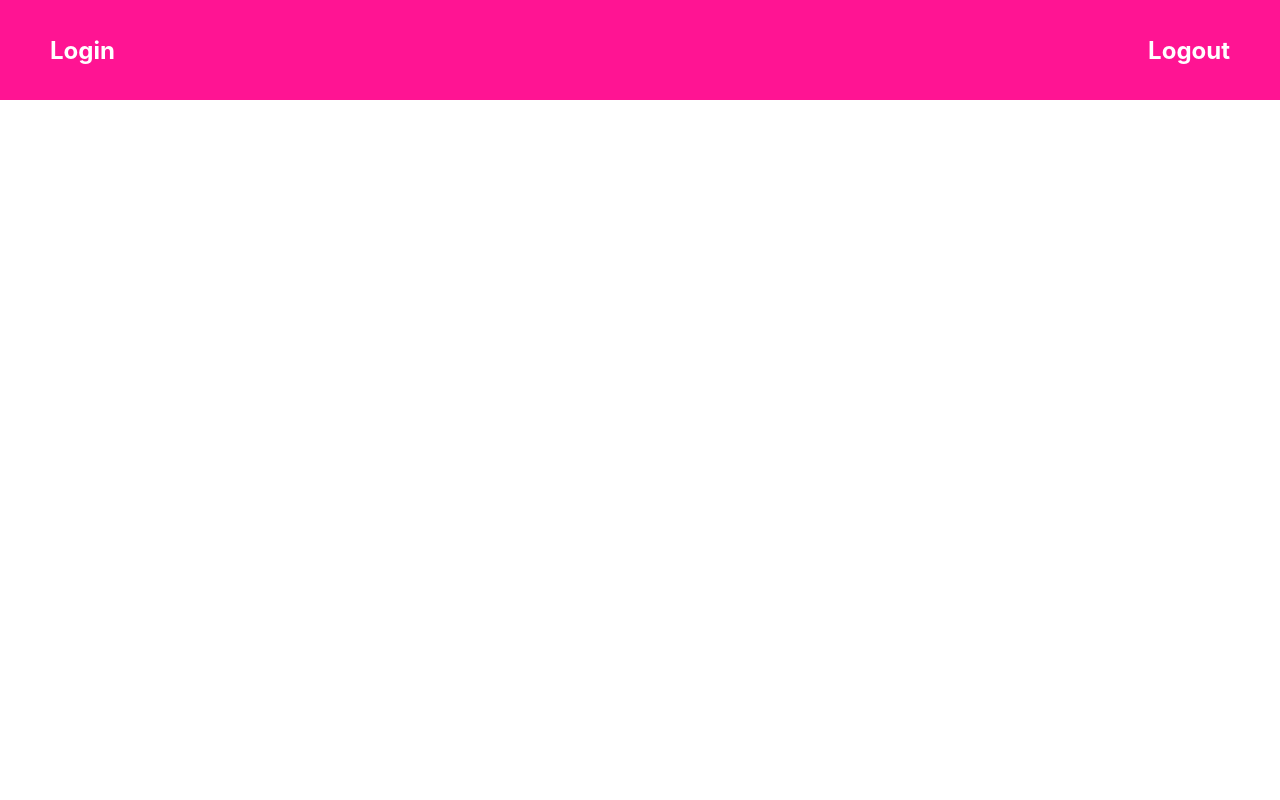
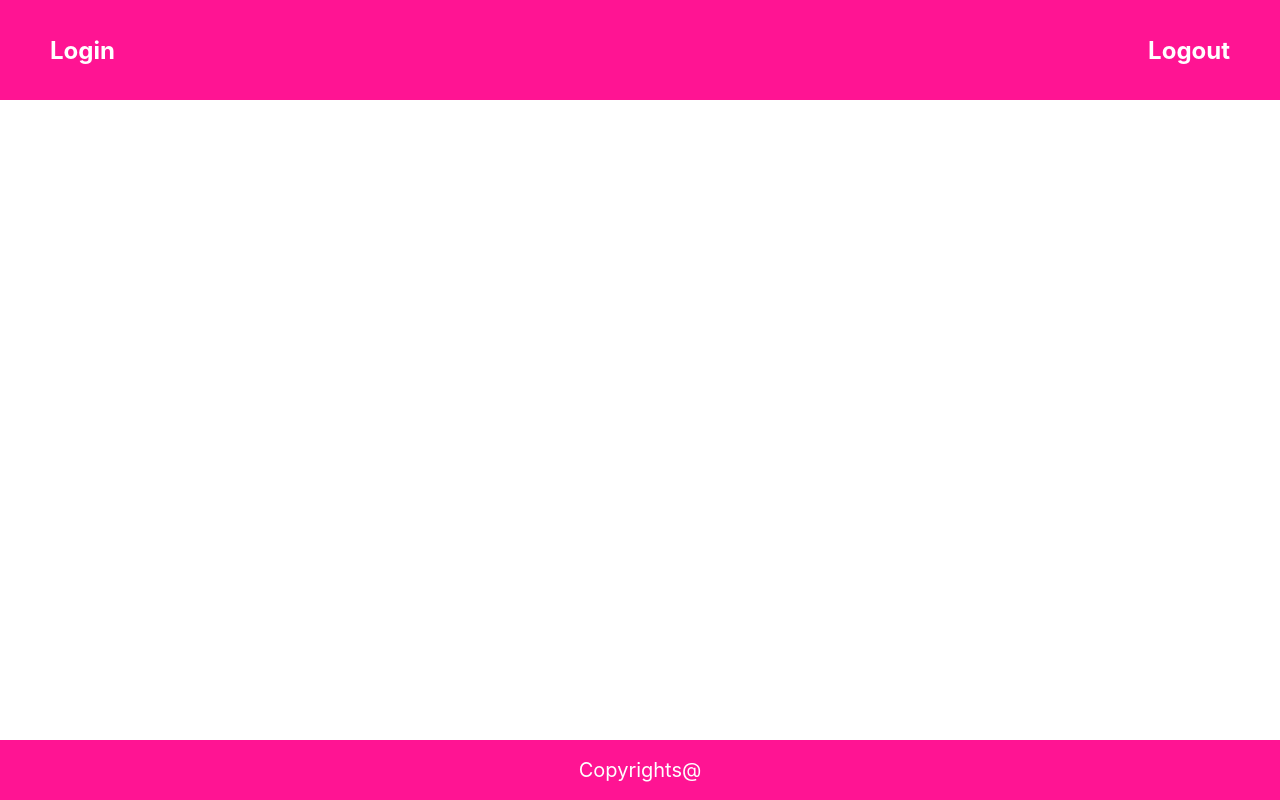
Before and after one commit to iamaditikadam/LearningReact, a React (Create React App) app in the folder practice/: page / in a window 1280 px wide. Built offline with nearby package versions, Linux system fonts and the light colour scheme.

Commit message:
Footer done

```diff
--- a/practice/src/App.js
+++ b/practice/src/App.js
@@ -76,11 +76,14 @@ function MyButton() {
 
 import "./App.css";
 import Header from "./Header";
+import Footer from "./Footer";
+
 
 export default function App(){
   return(
     <div className="App">
       <Header />
+      <Footer />
     </div>
   )
 }
--- /dev/null
+++ b/practice/src/Footer.js
@@ -0,0 +1,22 @@
+const Footer=() => {
+    return(
+        <div style={{
+            height:"60px",
+            backgroundColor:"deepPink",
+            display:"flex",
+            color:"white",
+            alignItems:"center",
+            justifyContent: "center",
+            fontSize: "20px",
+            position: "absolute",
+            bottom: "0",
+            width: "100%"
+
+        }}
+        >
+            Copyrights@
+        </div>
+    )
+}
+
+export default Footer;
```
